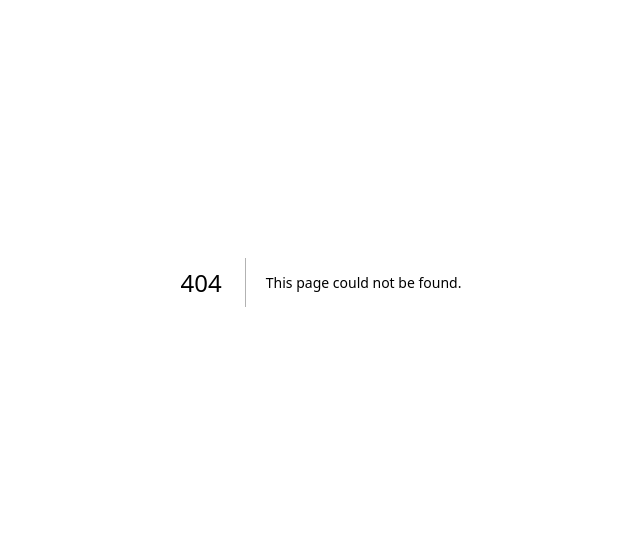
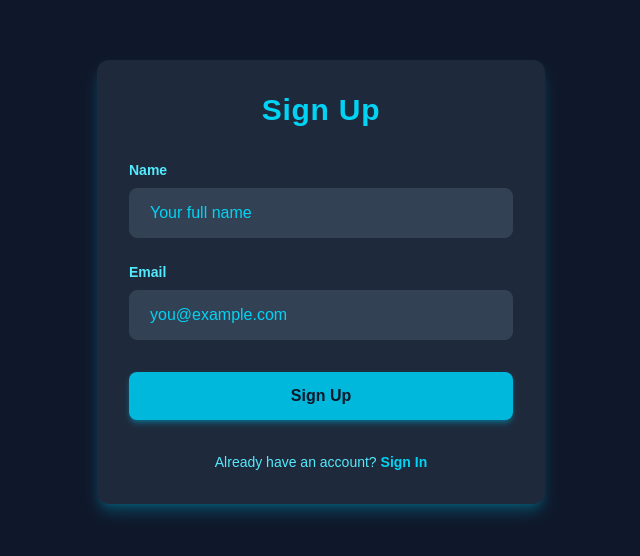
Before and after one commit to Kaifkhan001/buyer-lead-intake, a Next.js app: page /auth/signup in a window 1280 px wide. Before the commit this address had no page. Shown: the part 118-674 px from the top of the page, without its empty margins (319-959 px from the left). Built offline with nearby package versions, Linux system fonts and the light colour scheme.

Commit message:
Auth pages frontend code implemented

```diff
--- /dev/null
+++ b/app/auth/signin/page.tsx
@@ -0,0 +1,98 @@
+"use client"
+// pages/signin.tsx
+import { useState, ChangeEvent, FormEvent } from 'react';
+
+interface SignInFormState {
+  email: string;
+}
+
+const SignInPage = () => {
+  const [formData, setFormData] = useState<SignInFormState>({
+    email: '',
+  });
+  const [errors, setErrors] = useState<Partial<SignInFormState>>({});
+
+  const handleInputChange = (e: ChangeEvent<HTMLInputElement>) => {
+    const { name, value } = e.target;
+    setFormData((prev) => ({
+      ...prev,
+      [name]: value,
+    }));
+  };
+
+  const validate = (): boolean => {
+    const newErrors: Partial<SignInFormState> = {};
+
+    if (!formData.email) {
+      newErrors.email = 'Email is required';
+    } else if (!/\S+@\S+\.\S+/.test(formData.email)) {
+      newErrors.email = 'Email is invalid';
+    }
+
+    setErrors(newErrors);
+
+    return Object.keys(newErrors).length === 0;
+  };
+
+  const handleSubmit = (e: FormEvent) => {
+    e.preventDefault();
+
+    if (!validate()) return;
+
+    // TODO: Add your sign-in logic here
+    alert(`Signing in with email: ${formData.email}`);
+  };
+
+  return (
+    <div className="min-h-screen flex items-center justify-center bg-[#0f172a] px-4">
+      <div className="max-w-md w-full bg-[#1e293b] p-8 rounded-xl shadow-lg shadow-cyan-700/50">
+        <h2 className="text-3xl font-extrabold text-cyan-400 text-center mb-8 tracking-wide">
+          Sign In
+        </h2>
+
+        <form onSubmit={handleSubmit} noValidate>
+          <div className="mb-6">
+            <label htmlFor="email" className="block text-sm font-semibold text-cyan-300 mb-2">
+              Email
+            </label>
+            <input
+              id="email"
+              name="email"
+              type="email"
+              value={formData.email}
+              onChange={handleInputChange}
+              className={`w-full px-5 py-3 rounded-lg bg-[#334155] text-cyan-100 placeholder-cyan-400 border ${
+                errors.email ? 'border-[#f87171]' : 'border-[#334155]'
+              } focus:outline-none focus:ring-2 focus:ring-cyan-400 transition`}
+              placeholder="you@example.com"
+              required
+              autoComplete="email"
+            />
+            {errors.email && (
+              <p className="text-[#f87171] text-sm mt-1 font-medium">{errors.email}</p>
+            )}
+          </div>
+
+          <button
+            type="submit"
+            className="w-full bg-cyan-500 hover:bg-cyan-600 transition text-[#0f172a] font-semibold py-3 rounded-lg shadow-md shadow-cyan-600/50"
+          >
+            Sign In
+          </button>
+        </form>
+
+        <p className="mt-8 text-center text-cyan-300 text-sm">
+          Don&apos;t have an account?{' '}
+          <a
+            href="/auth/signup"
+            className="text-cyan-400 hover:underline font-semibold"
+          >
+            Sign Up
+          </a>
+        </p>
+      </div>
+    </div>
+  );
+};
+
+export default SignInPage;
--- /dev/null
+++ b/app/auth/signup/page.tsx
@@ -0,0 +1,126 @@
+"use client"
+// pages/signup.tsx
+import { useState, ChangeEvent, FormEvent } from 'react';
+
+interface SignUpFormState {
+  name: string;
+  email: string;
+}
+
+const SignUpPage = () => {
+  const [formData, setFormData] = useState<SignUpFormState>({
+    name: '',
+    email: '',
+  });
+  const [errors, setErrors] = useState<Partial<SignUpFormState>>({});
+
+  const handleInputChange = (e: ChangeEvent<HTMLInputElement>) => {
+    const { name, value } = e.target;
+    setFormData((prev) => ({
+      ...prev,
+      [name]: value,
+    }));
+  };
+
+  const validate = (): boolean => {
+    const newErrors: Partial<SignUpFormState> = {};
+
+    if (!formData.name.trim()) {
+      newErrors.name = 'Name is required';
+    }
+
+    if (!formData.email) {
+      newErrors.email = 'Email is required';
+    } else if (!/\S+@\S+\.\S+/.test(formData.email)) {
+      newErrors.email = 'Email is invalid';
+    }
+
+    setErrors(newErrors);
+
+    return Object.keys(newErrors).length === 0;
+  };
+
+  const handleSubmit = (e: FormEvent) => {
+    e.preventDefault();
+
+    if (!validate()) return;
+
+    // TODO: Add your sign-up logic here
+    alert(`Signing up with name: ${formData.name} and email: ${formData.email}`);
+  };
+
+  return (
+    <div className="min-h-screen flex items-center justify-center bg-[#0f172a] px-4">
+      <div className="max-w-md w-full bg-[#1e293b] p-8 rounded-xl shadow-lg shadow-cyan-700/50">
+        <h2 className="text-3xl font-extrabold text-cyan-400 text-center mb-8 tracking-wide">
+          Sign Up
+        </h2>
+
+        <form onSubmit={handleSubmit} noValidate>
+          <div className="mb-6">
+            <label htmlFor="name" className="block text-sm font-semibold text-cyan-300 mb-2">
+              Name
+            </label>
+            <input
+              id="name"
+              name="name"
+              type="text"
+              value={formData.name}
+              onChange={handleInputChange}
+              className={`w-full px-5 py-3 rounded-lg bg-[#334155] text-cyan-100 placeholder-cyan-400 border ${
+                errors.name ? 'border-[#f87171]' : 'border-[#334155]'
+              } focus:outline-none focus:ring-2 focus:ring-cyan-400 transition`}
+              placeholder="Your full name"
+              required
+              autoComplete="name"
+            />
+            {errors.name && (
+              <p className="text-[#f87171] text-sm mt-1 font-medium">{errors.name}</p>
+            )}
+          </div>
+
+          <div className="mb-8">
+            <label htmlFor="email" className="block text-sm font-semibold text-cyan-300 mb-2">
+              Email
+            </label>
+            <input
+              id="email"
+              name="email"
+              type="email"
+              value={formData.email}
+              onChange={handleInputChange}
+              className={`w-full px-5 py-3 rounded-lg bg-[#334155] text-cyan-100 placeholder-cyan-400 border ${
+                errors.email ? 'border-[#f87171]' : 'border-[#334155]'
+              } focus:outline-none focus:ring-2 focus:ring-cyan-400 transition`}
+              placeholder="you@example.com"
+              required
+              autoComplete="email"
+            />
+            {errors.email && (
+              <p className="text-[#f87171] text-sm mt-1 font-medium">{errors.email}</p>
+            )}
+          </div>
+
+          <button
+            type="submit"
+            className="w-full bg-cyan-500 hover:bg-cyan-600 transition text-[#0f172a] font-semibold py-3 rounded-lg shadow-md shadow-cyan-600/50"
+          >
+            Sign Up
+          </button>
+        </form>
+
+        <p className="mt-8 text-center text-cyan-300 text-sm">
+          Already have an account?{' '}
+          <a
+            href="/auth/signin"
+            className="text-cyan-400 hover:underline font-semibold"
+          >
+            Sign In
+          </a>
+        </p>
+      </div>
+    </div>
+  );
+};
+
+export default SignUpPage;
--- a/package.json
+++ b/package.json
@@ -2,6 +2,7 @@
   "name": "buyer-lead-intake",
   "version": "0.1.0",
   "private": true,
+  "type": "module",
   "scripts": {
     "dev": "next dev --turbopack",
     "build": "next build --turbopack",
```
Also changed, not shown: 1 other file (tests, documents, lock files or other folders).
